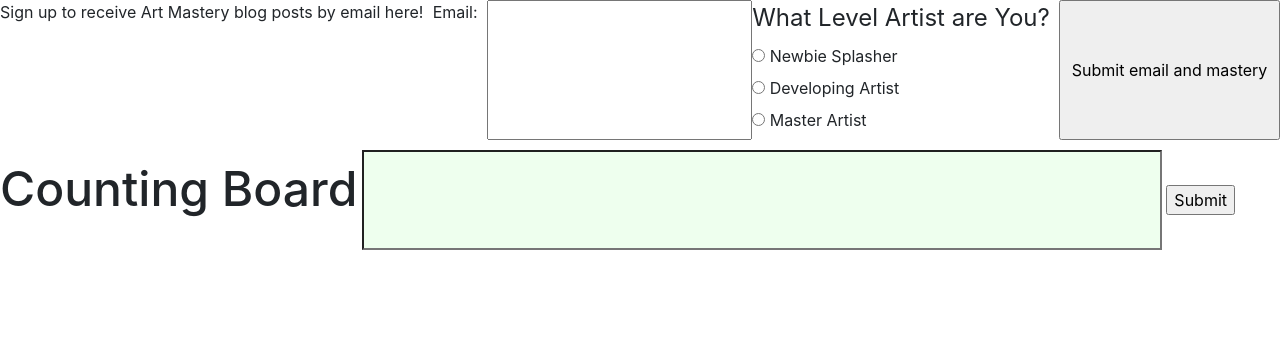
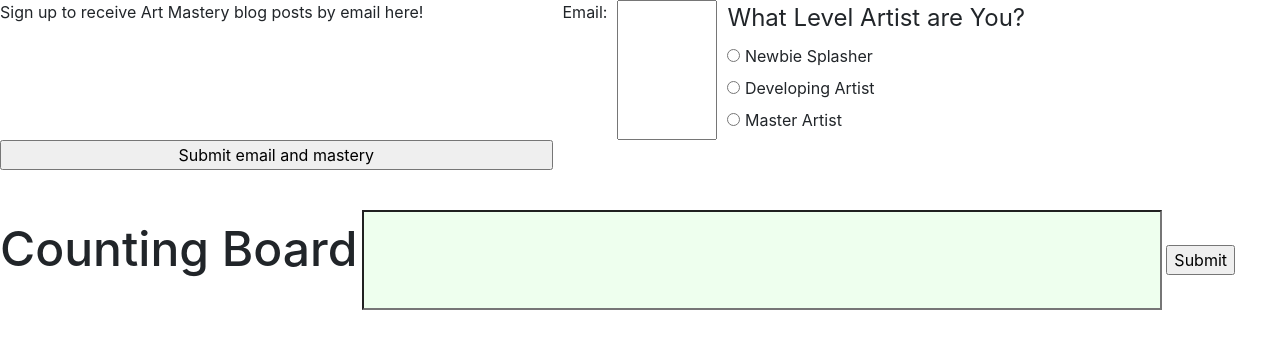
Before and after one commit to WinterCricket/charCount, a plain HTML site: page index.html in a window 1280 px wide. Drawn offline with nearby package versions, Linux system fonts and the light colour scheme.

Commit message:
try col gap property

```diff
--- a/mainStyle.css
+++ b/mainStyle.css
@@ -28,8 +28,9 @@ div {
 }
 .flexible {
 	display: grid;
-	grid-template-rows: auto auto auto;
-	grid-template-columns: auto auto auto auto auto;
+	grid-template-rows: auto 1fr auto 1fr;
+	grid-template-columns: 1fr auto 100px 1fr;
+	grid-column-gap: 10px;
 }
 #count {
 	text-align: center;
```
